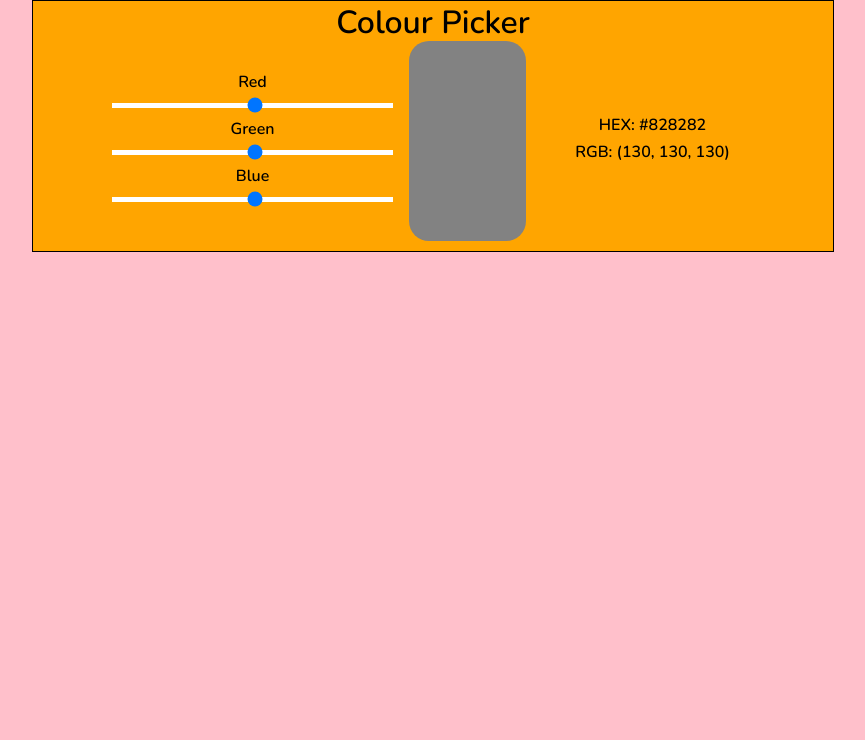
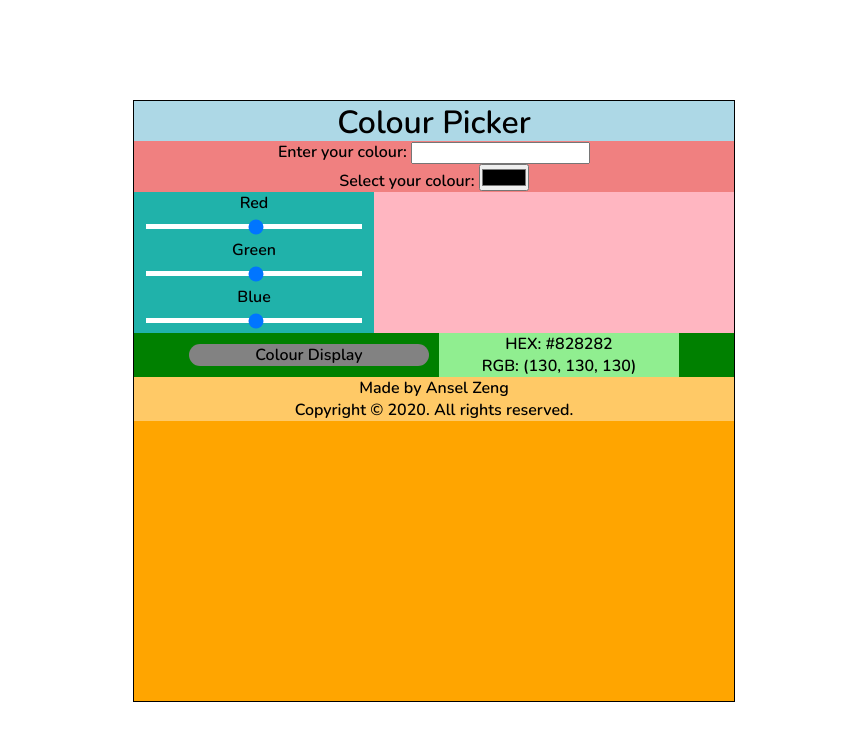
Before and after one commit to AnselZeng/Colour-Picker, a plain HTML site: page index.html in a window 1280 px wide. Shown: the whole page, without its empty margins (207-1072 px from the left). Drawn offline with nearby package versions, Linux system fonts and the light colour scheme.

Commit message:
Reformatted design layout

```diff
--- a/index.html
+++ b/index.html
@@ -20,16 +20,21 @@
     </head>
 
     <body>
-
         <div class = "container">
-
             <!-- Header -->
             <div class = "header">
                 <h1>Colour Picker</h1>
             </div>
 
-            <!-- Picker Section -->
-            <div class = "picker">
+            <!-- Input Section -->
+            <div class = "input-section">
+
+                <div class = "user-input">
+                    <ul>
+                        <li>Enter your colour: <input type = "text" id = "inputColorText"></li>
+                        <li>Select your colour: <input type = "color" id = "inputColorPalette"></li>
+                    </ul>
+                </div>
 
                 <!-- Colour Picker Slider -->
                 <div class = "input">
@@ -38,20 +43,21 @@
                     Blue <input type = "range" min = "0" max = "255" id = "blue" value = "130">
                 </div>
 
+            </div>
+
+            <div class = "output-section">
                 <!-- Displays the Picked Colour-->
-                <div class = "display"></div>
+                <div class = "display">Colour Display</div>
 
-                <!-- Outputs Colour Codes -->
                 <div class = "outputs">
                     <p>HEX: <span class = 'hex'>#828282</span></p>
                     <p>RGB: <span class = 'rgb'>(130, 130, 130)</span></p>
-                    <!-- <p>HSL: <span class = 'hsl'>()</span></p>
-                    <p>CMYK: <span class = 'cymk'>(0%, 0%, 0%, 0%)</span></p> -->
+                </div>
+            </div>
 
-                    <!-- Button to save colour to Palettes Section --
-                    <button class = 'save'>Save Colour</button>
-                    -->
-                </div>
+            <!-- Footer -->
+            <div class = "footer">
+                <p>Made by Ansel Zeng<br>Copyright © 2020. All rights reserved.</p>
             </div>
 
             <!--
@@ -94,4 +100,10 @@
             --
         </ul>
     </div>
+
+    <p>HSL: <span class = 'hsl'>()</span></p>
+                    <p>CMYK: <span class = 'cymk'>(0%, 0%, 0%, 0%)</span></p> -->
+
+                    <!-- Button to save colour to Palettes Section --
+                    <button class = 'save'>Save Colour</button>
 -->
--- a/styles.css
+++ b/styles.css
@@ -3,24 +3,42 @@
     padding: 0;
     font-family: 'Nunito', sans-serif;
     text-align: center;
+    list-style: none;
 }
+
 body {
-    margin: 0;
+    margin: auto;
     padding: 0;
     display: flex;
     flex-direction: column;
     align-items: center;
     color: black;
-    background: pink;
+    background: none;
 }
+
 .container {
-    width: 800px;
+    width: 600px;
+    height: 600px;
+
+    position: absolute;
+    top: 50%;
+    left: 50%;
+    margin: -300px 0 0 -300px;
+
     border: solid black 1px;
     background: orange;
 }
+
 .header {
     height: 40px;
-    margin-bottom: -10px;
+    margin-bottom: 0px;
+    background: lightblue;
+}
+.input-section {
+    background: lightpink;
+}
+.user-input {
+    background: lightcoral;
 }
 .picker {
     display: flex;
@@ -37,6 +55,7 @@ body {
     flex-direction: column;
     align-items: center;
     justify-content: center;
+    background: lightseagreen;
 }
 .input input {
     width: 90%;
@@ -49,31 +68,39 @@ body {
 .input input:hover {
     cursor: pointer;
 }
+
+.output-section {
+    background: green;
+    display: flex;
+    flex-direction: row;
+    align-items: center;
+    justify-content: center;
+}
 .display {
     border-radius: 20px;
-    width: 15%;
+    width: 40%;
     height: 100%;
     background: rgb(130, 130, 130);
 }
 .outputs {
-    width: 30%;
+    width: 40%;
     height: 100%;
     margin-left: 10px;
     display: flex;
     flex-direction: column;
     align-items: center;
     justify-content: center;
+    background: lightgreen;
 }
 .outputs p {
-    margin-bottom: 5px;
 }
 .outputs button {
     width: 50%;
     height: 20px;
 }
-.palettes {
-    width: 800px;
-    background: white;
+
+.footer {
+    background: rgba(255, 255, 255, 0.4);
 }
 
 /*
@@ -119,4 +146,8 @@ li {
     margin-top: 10px;
     list-style: none;
 }
+.palettes {
+    width: 600px;
+    background: white;
+}
 */
```
